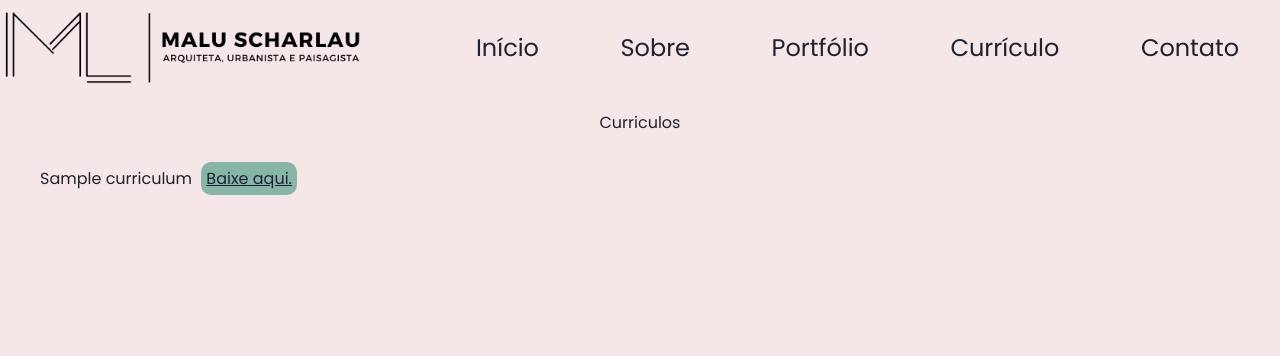
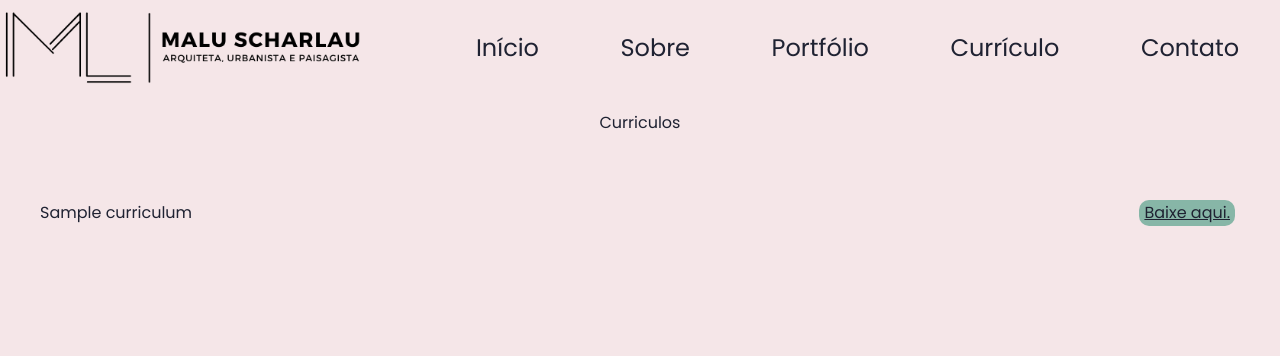
Before and after one commit to JorgeSaicoski/maluFinal, a Django app: page /curriculo/ in a window 1280 px wide. Shown: the top 356 px of the page. Run offline with Django 4.2, Linux system fonts and the light colour scheme; tables that the repository leaves empty hold one stand-in row (values such as "Sample post").

Commit message:
update cv

```diff
--- a/static/css/main.css
+++ b/static/css/main.css
@@ -169,7 +169,7 @@ h2 {
   flex-direction: column;
   padding: 1em;
   margin: 1.5em; }
-  .curriculo div {
+  .curriculo p {
     margin: 24px 0;
     display: flex;
     align-content: space-between;
--- a/static/scss/_base.scss
+++ b/static/scss/_base.scss
@@ -193,7 +193,7 @@ h2{
   flex-direction: column;
   padding: $padding;
   margin: $margin;
-  & div{
+  & p{
     margin: $font-title 0;
     display: flex;
     align-content: space-between;
```
Also changed, not shown: 1 other file.
